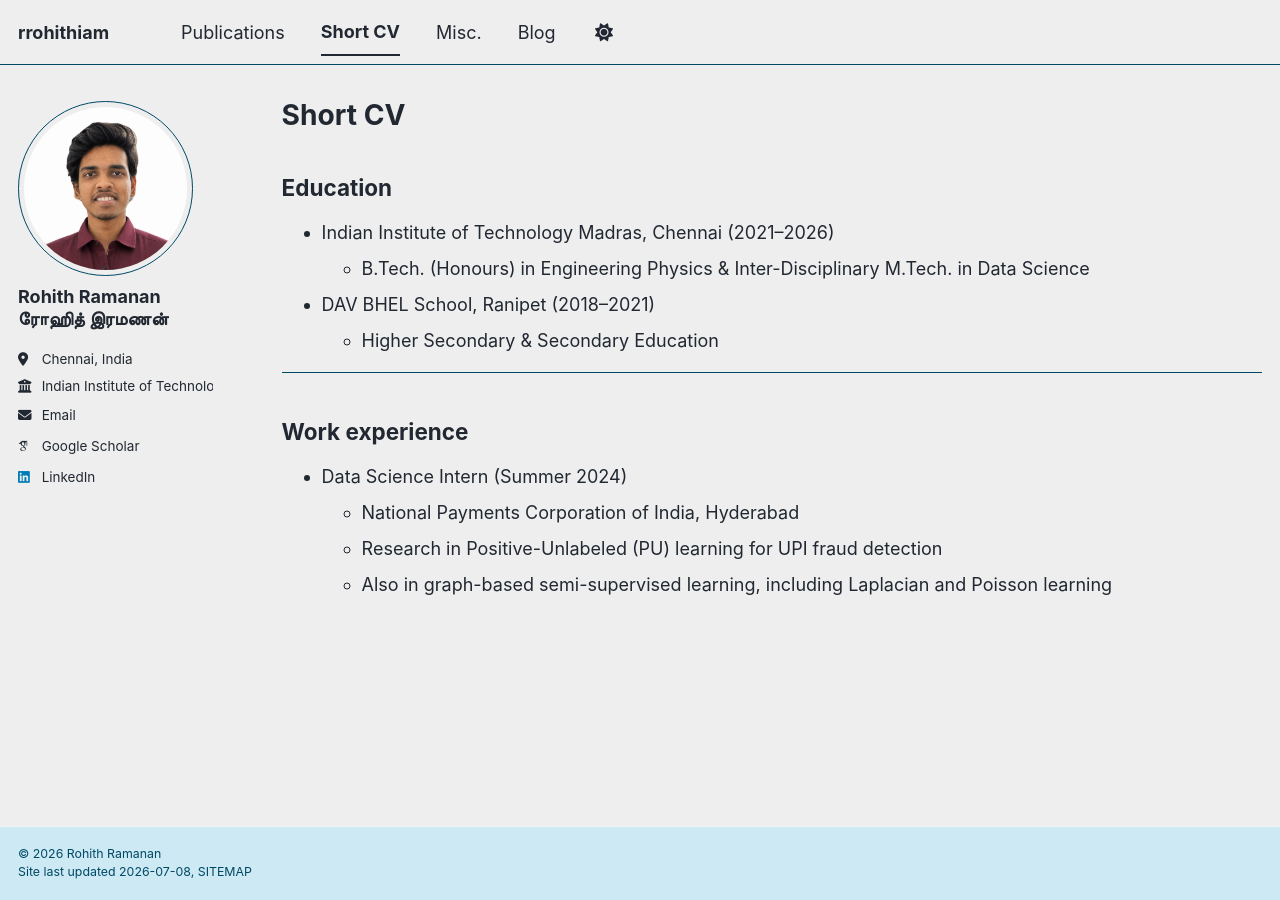
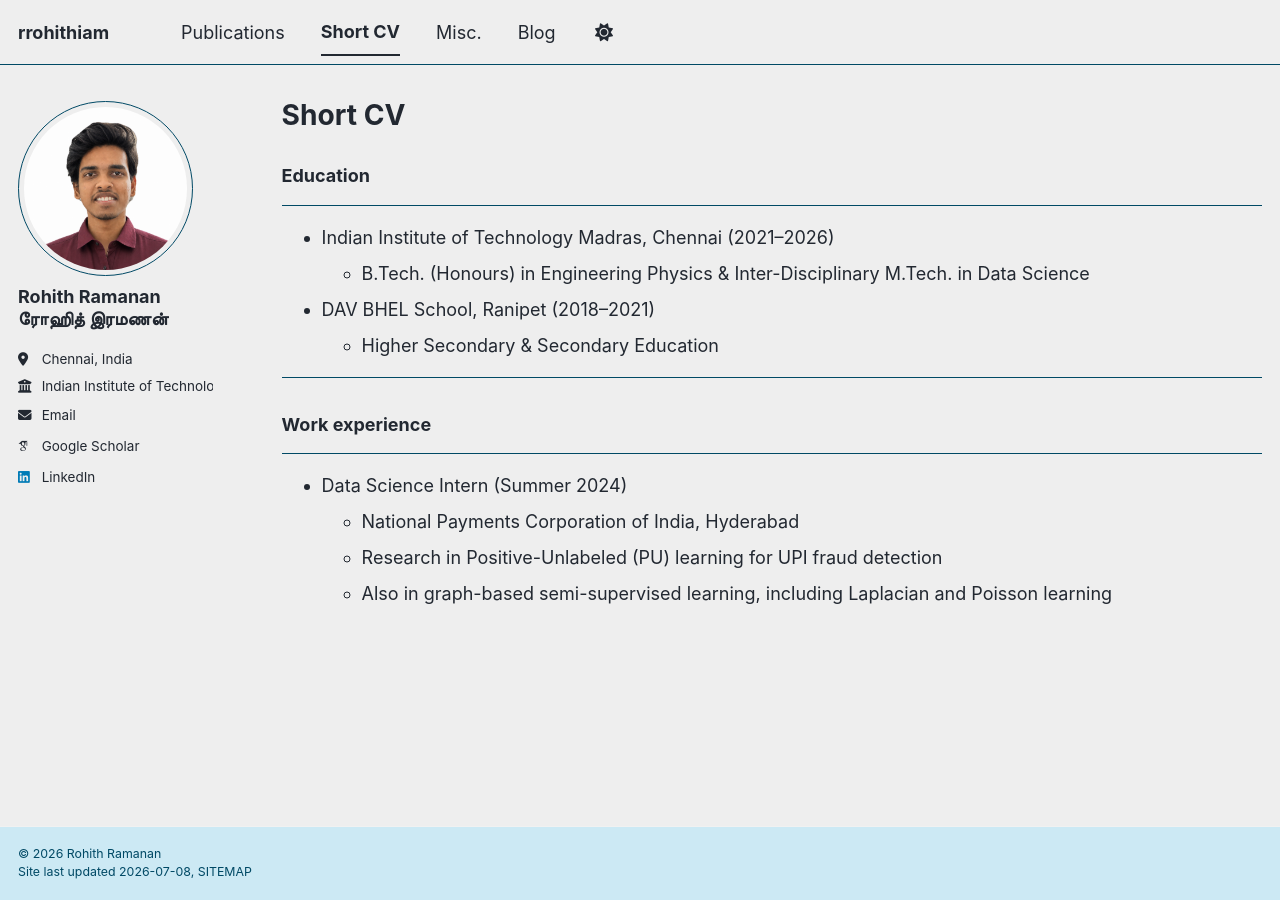
Before and after one commit to rrohithiam/rrohithiam.github.io, a Jekyll site: the page built from _pages/cv.md, in a window 1280 px wide. Built offline with Jekyll 4.4.1, drawn with Linux system fonts in a browser that asks for light colours; some web fonts are replaced; a script bundle is joined from its source files by our own code; library files that are not in the unit come from our copies.

Commit message:
Minor changes

```diff
--- a/_pages/cv.md
+++ b/_pages/cv.md
@@ -9,7 +9,7 @@ redirect_from:
 
 {% include base_path %}
 
-Education
+### Education
 ---
 * Indian Institute of Technology Madras, Chennai (2021–2026)
   * B.Tech. (Honours) in Engineering Physics & Inter-Disciplinary M.Tech. in Data Science
@@ -18,7 +18,7 @@ Education
 
 ---
 
-Work experience
+### Work experience
 ---
 * Data Science Intern (Summer 2024)
   * National Payments Corporation of India, Hyderabad
```
